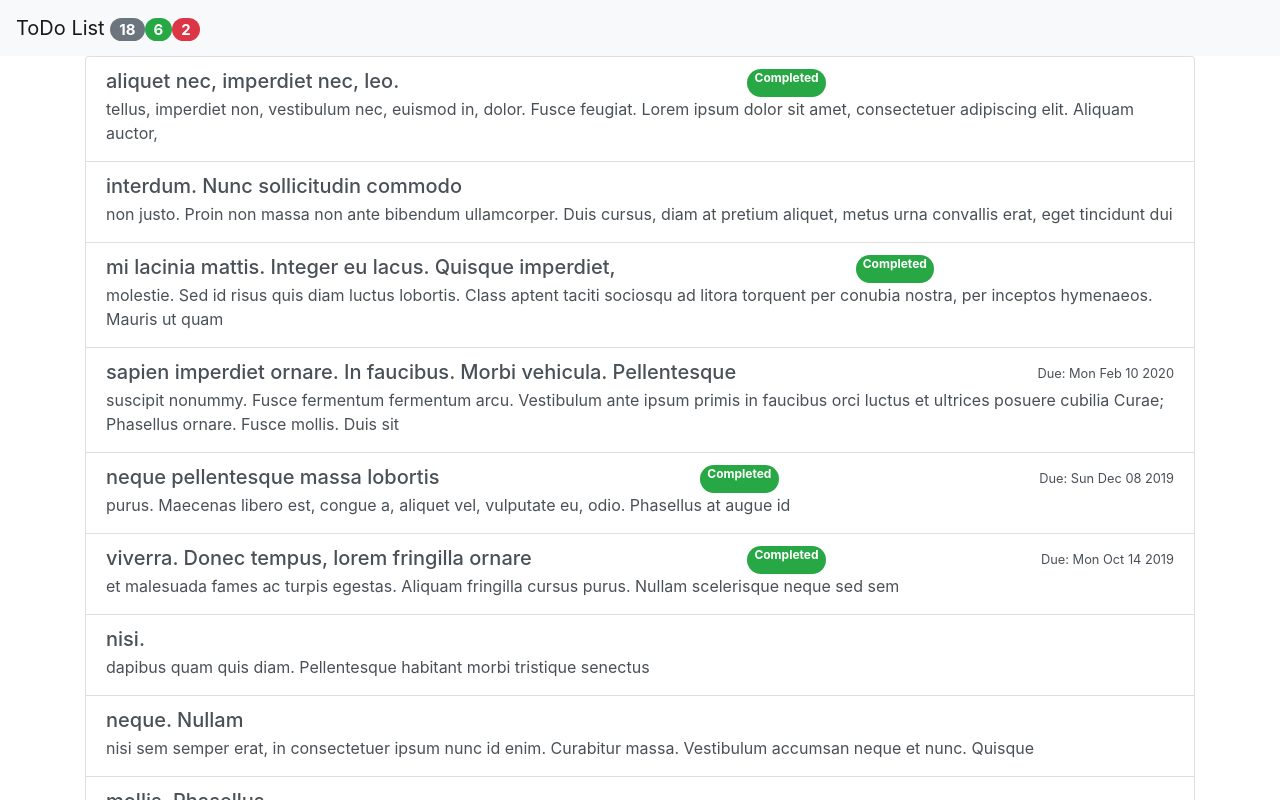
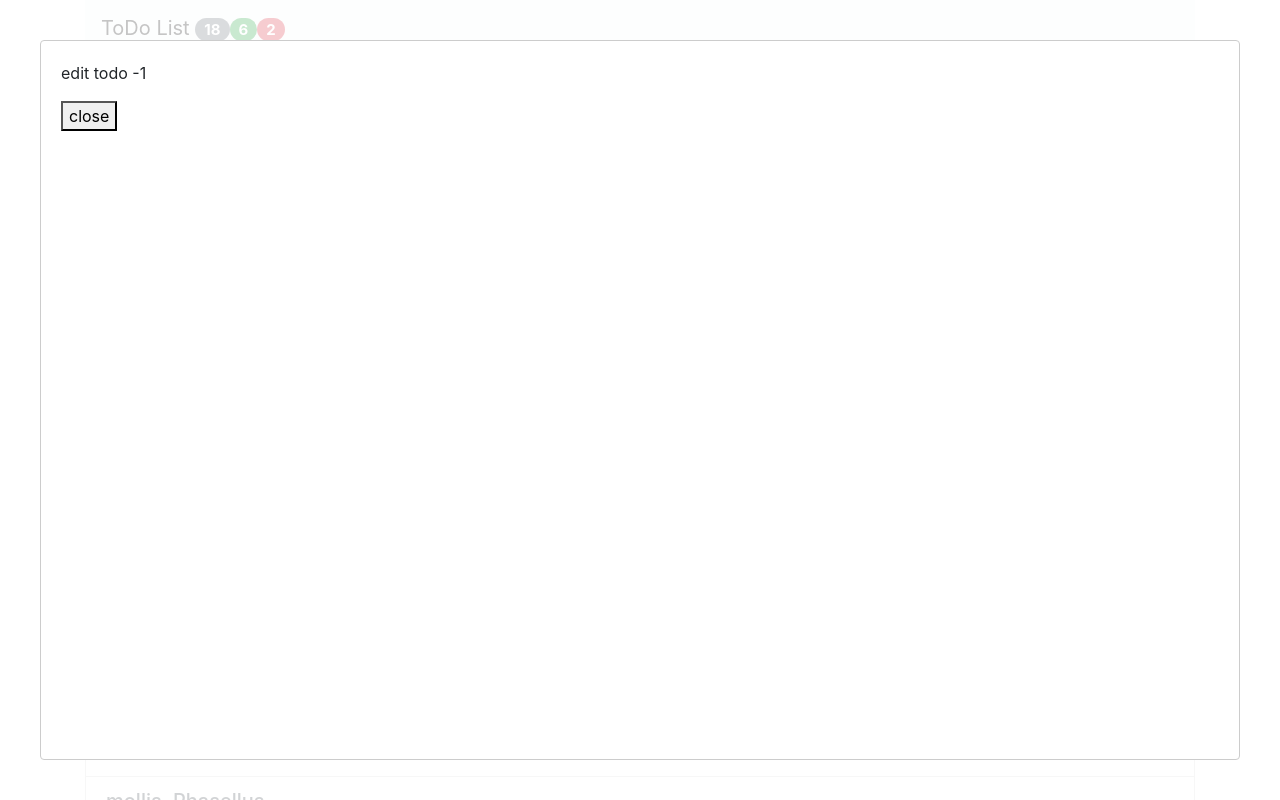
Before and after one commit to nb007MkII/react-todo-list, a React (Create React App) app: page / in a window 1280 px wide. Shown: the top 800 px of the page. Built offline with nearby package versions, Linux system fonts and the light colour scheme.

Commit message:
begin adding react-modals

```diff
--- a/package.json
+++ b/package.json
@@ -10,6 +10,7 @@
     "jquery": "^3.4.1",
     "react": "^16.12.0",
     "react-dom": "^16.12.0",
+    "react-modal": "^3.11.1",
     "react-scripts": "3.3.0"
   },
   "scripts": {
--- a/src/App.js
+++ b/src/App.js
@@ -4,11 +4,13 @@ import "./App.css";
 import ToDoList from "./components/todolist";
 import SampleDataGenerator from "./SampleData";
 import NavBar from "./components/navbar";
+import ToDoEdit from "./components/todoedit";
 
 class App extends Component {
   state = {
     allTodos: [],
-    todos: []
+    todos: [],
+    editingId: -1
   };
 
   componentDidMount() {
@@ -47,19 +49,26 @@ class App extends Component {
   render() {
     return (
       <React.Fragment>
+        <main className="container">
           <NavBar
             todos={this.state.todos}
             isToDoCompleted={this.isToDoCompleted}
             isToDoOverdue={this.isToDoOverdue}
-          badgeClick={this.navBarBadgeClick}
+            navBarBadgeClick={this.navBarBadgeClick}
             thisIsAPropOnNavBar={true}
           ></NavBar>
-        <main className="container">
           <ToDoList
             todos={this.state.todos}
+            editTodo={this.editTodo}
             isToDoCompleted={this.isToDoCompleted}
             isToDoOverdue={this.isToDoOverdue}
           ></ToDoList>
+          <ToDoEdit
+            isOpen={
+              this.state.editingId && this.state.editingId > 0 ? true : true
+            }
+            editingId={this.state.editingId}
+          ></ToDoEdit>
         </main>
       </React.Fragment>
     );
--- a/src/components/navbar.jsx
+++ b/src/components/navbar.jsx
@@ -21,7 +21,7 @@ class NavBar extends Component {
         <span
           key="navbar_totalbadge"
           className="badge badge-pill badge-secondary"
-          onClick={() => this.props.badgeClick(0)}
+          onClick={() => this.props.navBarBadgeClick(0)}
         >
           {totalCount}
         </span>
@@ -37,7 +37,7 @@ class NavBar extends Component {
             <span
               key="navbar_completedbadge"
               className="badge badge-pill badge-success"
-              onClick={() => this.props.badgeClick(1)}
+              onClick={() => this.props.navBarBadgeClick(1)}
             >
               {completedCount}
             </span>
@@ -53,7 +53,7 @@ class NavBar extends Component {
             <span
               key="navbar_overduebadge"
               className="badge badge-pill badge-danger"
-              onClick={() => this.props.badgeClick(2)}
+              onClick={() => this.props.navBarBadgeClick(2)}
             >
               {overdueCount}
             </span>
--- /dev/null
+++ b/src/components/todoedit.jsx
@@ -0,0 +1,39 @@
+import React, { Component } from "react";
+import Modal from "react-modal";
+
+//http://reactcommunity.org/react-modal/
+
+class ToDoEdit extends Component {
+  toggleModal = key => event => {
+    event.preventDefault();
+    if (this.state.currentModal) {
+      this.handleModalCloseRequest();
+      return;
+    }
+
+    this.setState({
+      ...this.state,
+      currentModal: key
+    });
+  };
+
+  handleModalCloseRequest = () => {
+    // opportunity to validate something and keep the modal open even if it
+    // requested to be closed
+    this.setState({
+      ...this.state,
+      currentModal: null
+    });
+  };
+
+  render() {
+    return (
+      <Modal isOpen={this.props.isOpen} shouldCloseOnOverlayClick={false}>
+        <p>edit todo {this.props.editingId}</p>
+        <button onClick={this.toggleModal("todoedit")}>close</button>
+      </Modal>
+    );
+  }
+}
+
+export default ToDoEdit;
--- a/src/components/todolist.jsx
+++ b/src/components/todolist.jsx
@@ -10,6 +10,7 @@ class ToDoList extends Component {
             <ToDoListItem
               key={m.id}
               todo={m}
+              editTodo={this.props.editTodo}
               isToDoCompleted={this.props.isToDoCompleted}
               isToDoOverdue={this.props.isToDoOverdue}
             ></ToDoListItem>
--- a/src/components/todolistitem.jsx
+++ b/src/components/todolistitem.jsx
@@ -18,7 +18,11 @@ class ToDoListItem extends Component {
 
   renderDescription() {
     let jsx = [
-      <h5 key={"todolistitem_h5_" + this.props.todo.id} className="mb-1">
+      <h5
+        key={"todolistitem_h5_" + this.props.todo.id}
+        className="mb-1"
+        onClick={this.props.editTodo}
+      >
         {this.props.todo.description}
       </h5>
     ];
```
Also changed, not shown: src/components/tododetail.jsx (deleted, +0 -21 lines), 1 other file (tests, documents, lock files or other folders). Lines whose indentation alone changed are shown as unchanged.
